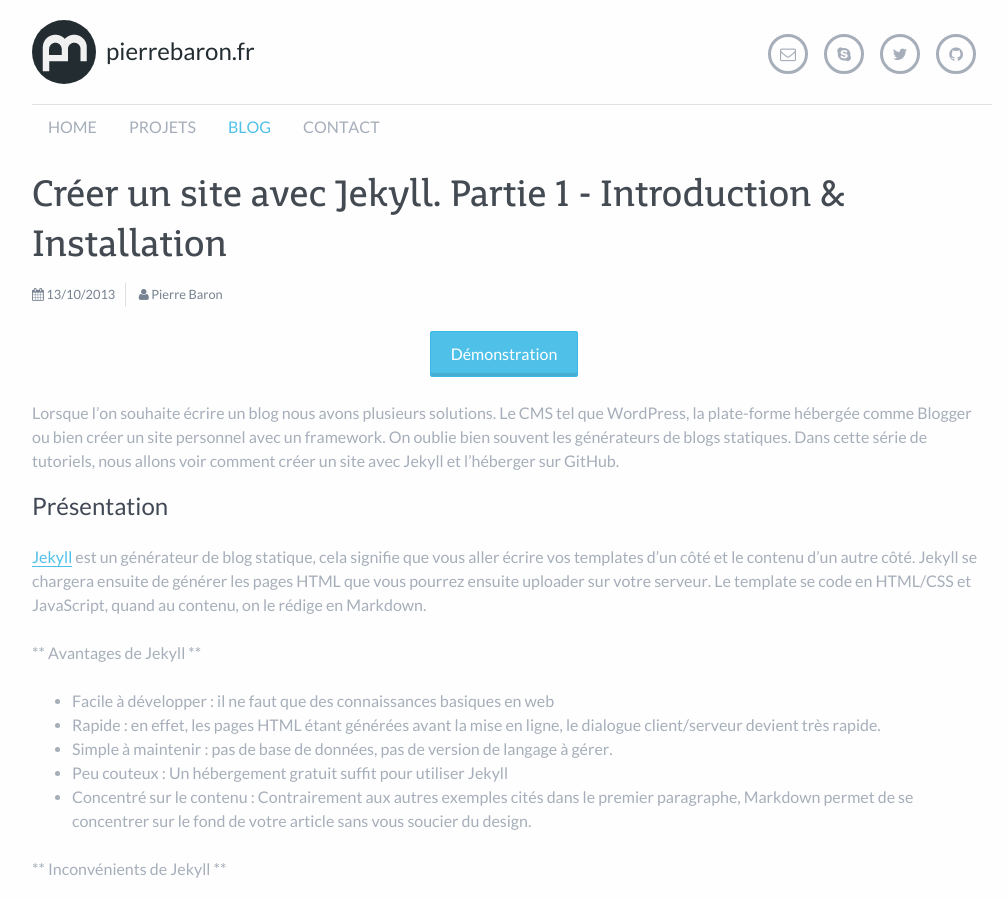
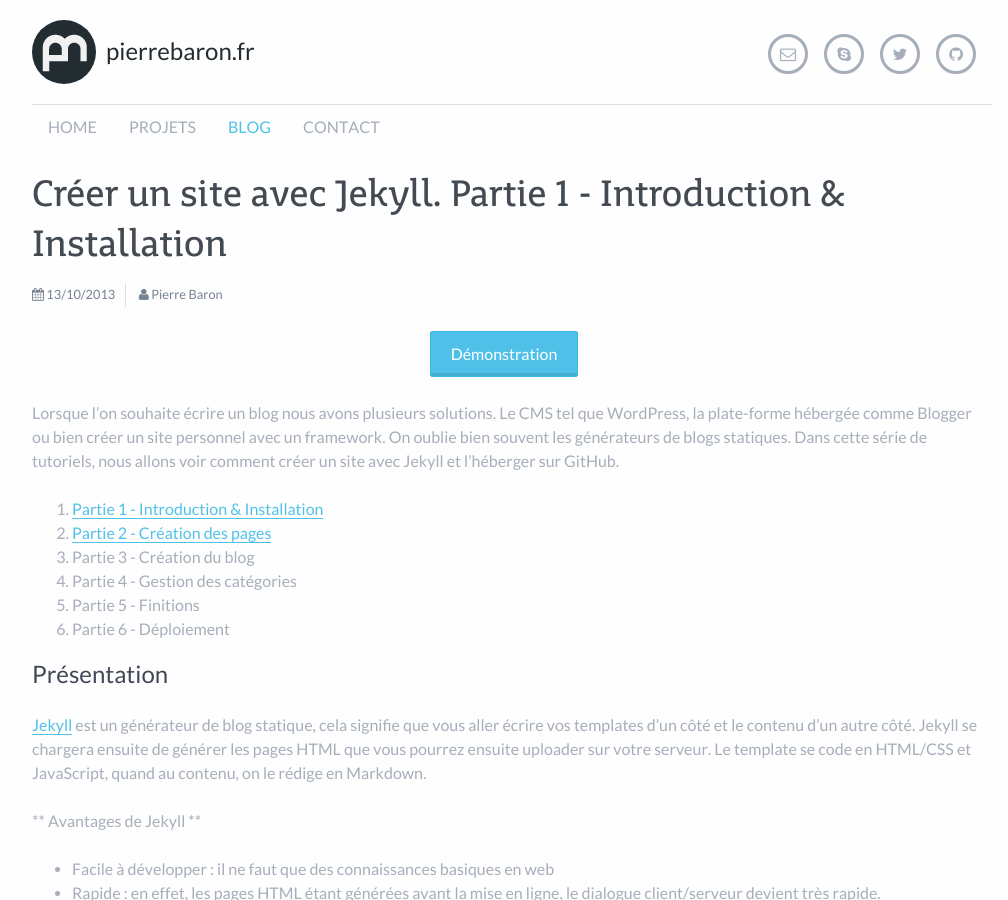
Before and after one commit to prbaron/prbaron.github.com, a Jekyll site: the page built from _posts/2013-10-13-jekyll-site-part1.md, in a window 1280 px wide and 900 px high. Shown: the whole window, without its empty margins (128-1136 px from the left). Built offline with Jekyll 4.4.1, drawn with Linux system fonts in a browser that asks for light colours; Markdown is read by kramdown in place of the engine named in the settings; comment, search, counter and statistics services are not loaded.

Commit message:
ajout du sommaire

```diff
--- a/_posts/2013-10-13-jekyll-site-part1.md
+++ b/_posts/2013-10-13-jekyll-site-part1.md
@@ -8,6 +8,13 @@
 ---
 
 Lorsque l'on souhaite écrire un blog nous avons plusieurs solutions. Le CMS tel que WordPress, la plate-forme hébergée comme Blogger ou bien créer un site personnel avec un framework. On oublie bien souvent les générateurs de blogs statiques. Dans cette série de tutoriels, nous allons voir comment créer un site avec Jekyll et l'héberger sur GitHub.
+
+  1. [Partie 1 - Introduction & Installation](% post_url 2013-10-13-jekyll-site-part1 %})
+  2. [Partie 2 - Création des pages](% post_url 2013-10-13-jekyll-site-part2 %})
+  3. Partie 3 - Création du blog
+  4. Partie 4 - Gestion des catégories
+  5. Partie 5 - Finitions
+  6. Partie 6 - Déploiement
 
 ## Présentation
 
```
Also changed, not shown: _posts/2013-10-13-jekyll-site-part2.md (+8 -0 lines).
